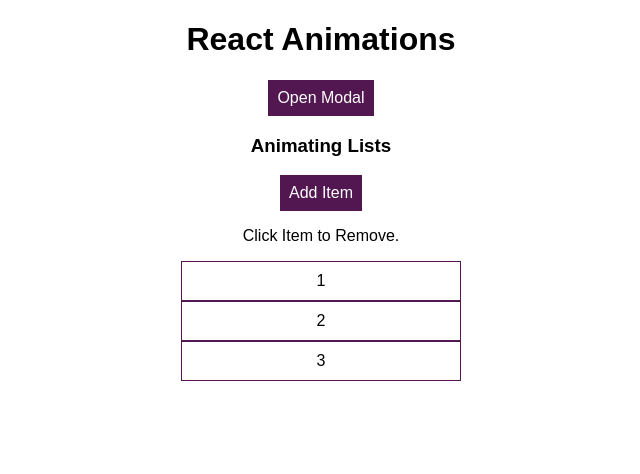
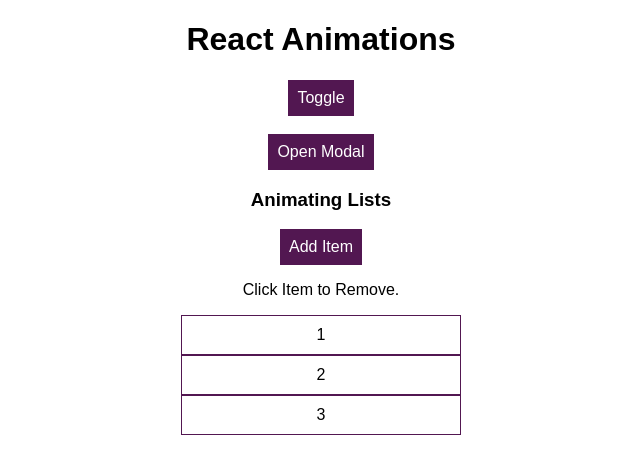
Before and after one commit to Trung28899/React-Animation, a React (Create React App) app: page / in a window 1280 px wide. Shown: the top 474 px of the page, without its empty margins (319-959 px from the left). Built offline with nearby package versions, Linux system fonts and the light colour scheme.

Commit message:
using transition group

```diff
--- a/src/App.js
+++ b/src/App.js
@@ -1,4 +1,5 @@
 import React, { Component } from "react";
+import { Transition } from "react-transition-group";
 
 import "./App.css";
 import Modal from "./components/Modal/Modal";
@@ -8,6 +9,7 @@ import List from "./components/List/List";
 class App extends Component {
   state = {
     modalIsOpen: false,
+    showBlock: false,
   };
 
   showModal = () => {
@@ -22,8 +24,66 @@ class App extends Component {
     return (
       <div className="App">
         <h1>React Animations</h1>
-        <Modal show={this.state.modalIsOpen} closed={this.closeModal} />
-        <Backdrop show={this.state.modalIsOpen} />
+        <button
+          className="Button"
+          onClick={() =>
+            this.setState((prevState) => ({ showBlock: !prevState.showBlock }))
+          }
+        >
+          Toggle
+        </button>
+        <br />
+        <br />
+        {
+          // The 'in' property if the component is shown or not
+          // There are 4 states of this Transition component:
+          /*
+            'entering'
+            'entered'
+            'exiting'
+            'exited'
+          */
+          /* timeout determine how long it takes from 'entering' to 'entered' and
+           from 'exiting' to 'exited' */
+          /*
+             mountOnEnter will mount the wrapped JSX when the state is entered
+             unmountOnExit will unmount the wrapped JSX when the state is
+             exited so it (the red box) won't take up any space
+           */
+        }
+        <Transition
+          in={this.state.showBlock}
+          timeout={1000}
+          mountOnEnter
+          unmountOnExit
+        >
+          {
+            // (state) => <p>{state}</p>
+          }
+          {(state) => (
+            <div>
+              {/* state is the state of <Transition> which is 'entering', 'entered'
+                    'exiting', 'exited' */}
+              <p>{state}</p>
+              <div
+                style={{
+                  backgroundColor: "red",
+                  width: 100,
+                  height: 100,
+                  margin: "auto",
+                  opacity: state === "exiting" ? 0 : 1,
+                  transition: "opacity 1s ease-out",
+                }}
+              />
+            </div>
+          )}
+        </Transition>
+        {this.state.modalIsOpen ? (
+          <Modal show={this.state.modalIsOpen} closed={this.closeModal} />
+        ) : null}
+        {this.state.modalIsOpen ? (
+          <Backdrop show={this.state.modalIsOpen} />
+        ) : null}
         <button className="Button" onClick={this.showModal}>
           Open Modal
         </button>
```
Also changed, not shown: package.json (+4 -3 lines), README.txt, 1 other file (tests, documents, lock files or other folders).
